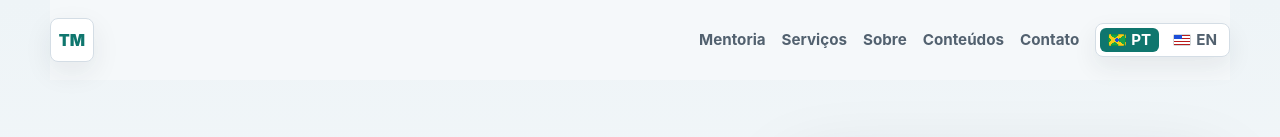
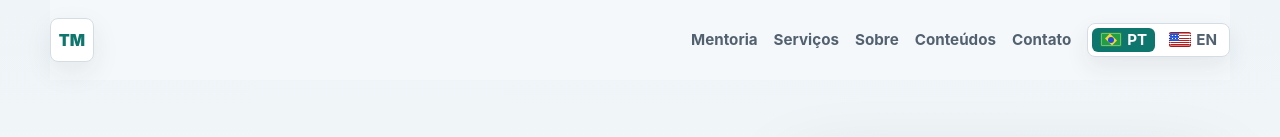
Before and after one commit to meneguimhp/site-tiago-meneguim, a React (Vite) app: page / in a window 1280 px wide. Shown: the top 137 px of the page. Built offline with nearby package versions, Linux system fonts and the light colour scheme.

Commit message:
Improve CSS language flags

```diff
--- a/src/styles.css
+++ b/src/styles.css
@@ -202,32 +202,72 @@ p {
 
 .flag {
   display: inline-block;
-  width: 18px;
-  height: 12px;
+  position: relative;
+  width: 22px;
+  height: 15px;
   flex: 0 0 auto;
   overflow: hidden;
   border: 1px solid rgba(16, 33, 47, 0.18);
   border-radius: 2px;
+  box-shadow: 0 0 0 1px rgba(255, 255, 255, 0.34) inset;
 }
 
 .flag-br {
-  background:
-    radial-gradient(circle at center, #1d4ed8 0 18%, transparent 19%),
-    linear-gradient(145deg, transparent 33%, #facc15 34% 50%, transparent 51%),
-    linear-gradient(35deg, transparent 33%, #facc15 34% 50%, transparent 51%),
-    #16a34a;
+  background: #229e45;
+}
+
+.flag-br::before {
+  position: absolute;
+  inset: 3px 5px;
+  background: #f8d43a;
+  content: "";
+  transform: rotate(45deg);
+}
+
+.flag-br::after {
+  position: absolute;
+  top: 50%;
+  left: 50%;
+  width: 6px;
+  height: 6px;
+  border-radius: 50%;
+  background: #1d4ed8;
+  content: "";
+  transform: translate(-50%, -50%);
 }
 
 .flag-us {
   background:
-    linear-gradient(#1d4ed8 0 54%, transparent 55%),
     repeating-linear-gradient(
       to bottom,
-      #b91c1c 0 1.5px,
-      #ffffff 1.5px 3px
+      #b91c1c 0 1.15px,
+      #ffffff 1.15px 2.3px
     );
-  background-size: 8px 6.5px, 100% 100%;
-  background-repeat: no-repeat;
+}
+
+.flag-us::before {
+  position: absolute;
+  top: 0;
+  left: 0;
+  width: 9px;
+  height: 8px;
+  background:
+    radial-gradient(circle, #ffffff 0 0.7px, transparent 0.8px) 1px 1px / 3px 3px,
+    #1d4ed8;
+  content: "";
+}
+
+.flag-us::after {
+  position: absolute;
+  inset: 0;
+  background:
+    repeating-linear-gradient(
+      to bottom,
+      rgba(255, 255, 255, 0.16) 0 1px,
+      transparent 1px 2px
+    );
+  content: "";
+  pointer-events: none;
 }
 
 .hero__proof {
```
